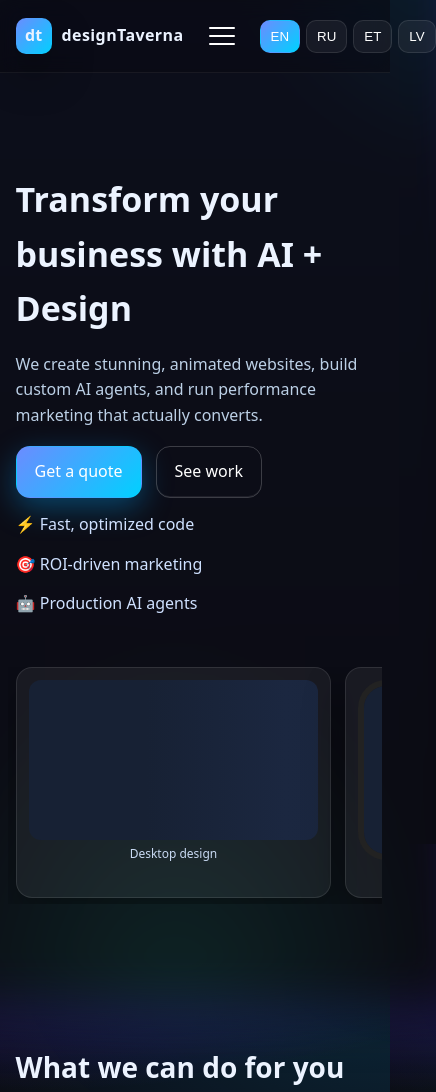
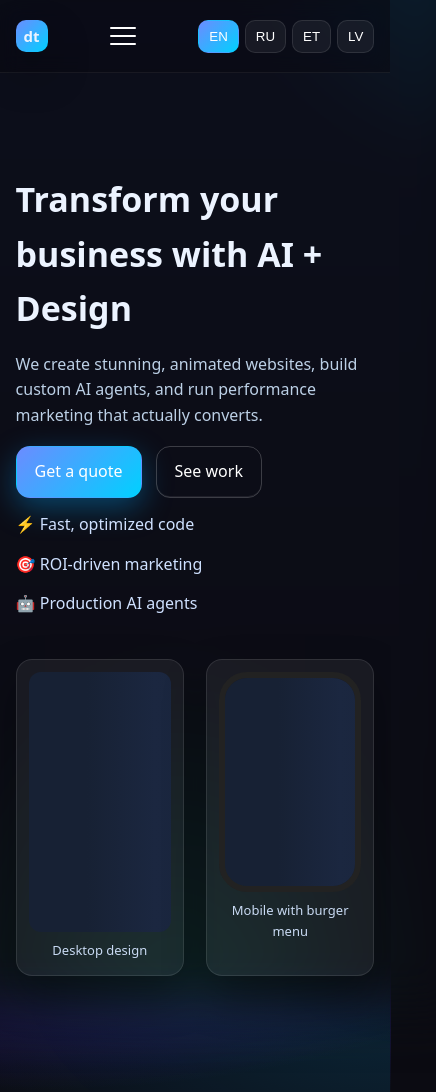
Before and after one commit to borodajevj-alt/taverna, a plain HTML site: page index.html in a window 390 px wide. Shown: the top 1092 px of the page, 436 px wide, since content can reach past the window. Drawn offline with Linux system fonts and the light colour scheme.

Commit message:
Update styles.css

```diff
--- a/styles.css
+++ b/styles.css
@@ -247,51 +247,14 @@ body{
   .gallery{grid-template-columns:1fr}
 }
 
-/* ===== Mobile tweaks for device previews inside HERO ===== */
-@media (max-width: 900px){
-  /* Чуть уменьшим экраны и добавим отступы */
-  .device-previews { margin-top: 10px; }
-  .device.desktop .screen { height: 200px; }
-  .device.phone .screen   { height: 220px; }
+/* На телефоне показываем только "dt", убираем текстовое название */
+@media (max-width: 720px){
+  .logo-text{
+    display: none;
+  }
+  .logo-mark{
+    width: 32px;
+    height: 32px;
+    font-size: 15px;
+  }
 }
-
-@media (max-width: 720px){
-  /* Делаем горизонтальный свайп, чтобы "двигать" блок внутри секции */
-  .device-previews{
-    display: flex;
-    gap: 14px;
-    overflow-x: auto;
-    scroll-snap-type: x mandatory;
-    -webkit-overflow-scrolling: touch;
-    padding-bottom: 6px;
-    margin: 8px -8px 0;      /* лёгкий выход за края для полноэкранного вида */
-    padding-inline: 8px;
-  }
-  .device-previews .device{
-    min-width: 82%;          /* карточки крупные, но вписываются в блок */
-    max-width: 420px;
-    margin: 0;
-    scroll-snap-align: center;
-    flex: 0 0 auto;
-  }
-
-  /* Компактнее устройства, чтобы не “давили” текст */
-  .device .screen{ height: 200px; }
-  .device.desktop .screen{ height: 180px; }
-  .device.phone .screen{ height: 200px; }
-
-  /* Переставим порядок: сначала десктоп, затем телефон */
-  .device-previews .device.desktop{ order: 1; }
-  .device-previews .device.phone{ order: 2; }
-
-  /* Чуть уменьшим подпись под устройством */
-  .device .cap{ font-size: 12px; padding-top: 4px; }
-}
-
-@media (max-width: 480px){
-  /* Ещё компактнее на очень маленьких экранах */
-  .device-previews .device{ min-width: 88%; }
-  .device .screen{ height: 180px; }
-  .device.desktop .screen{ height: 160px; }
-  .device.phone .screen{ height: 180px; }
-}
```
